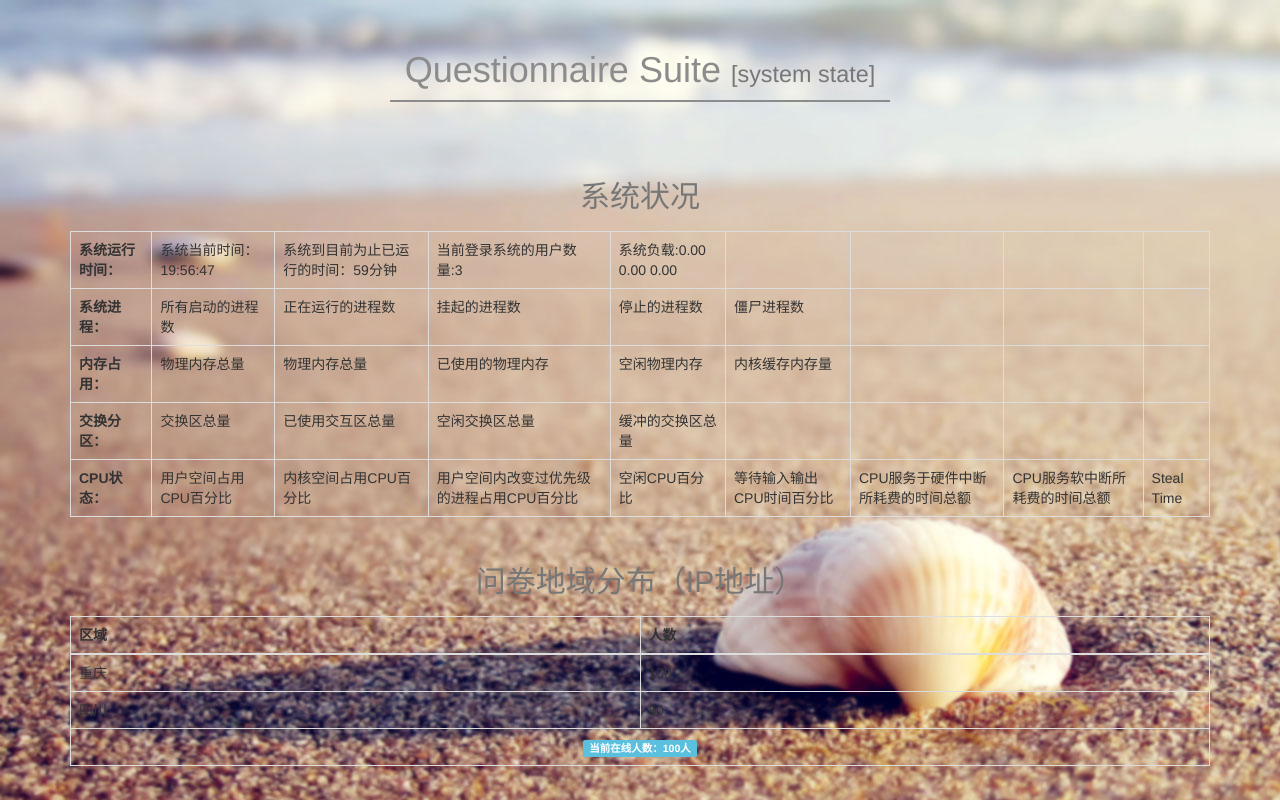
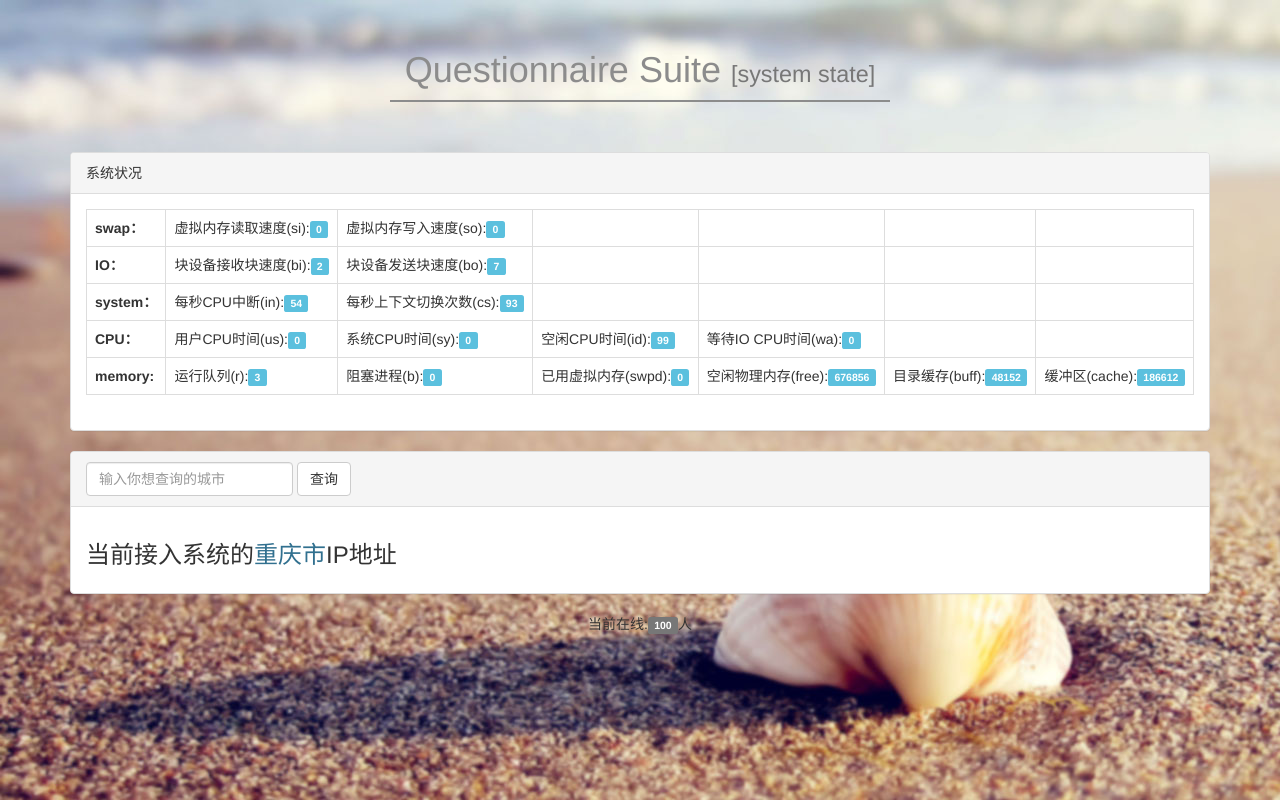
Before and after one commit to 15-321/questionnaire-suite, a website: page frontEnd/src/watchsys.html in a window 1280 px wide. Drawn offline with Linux system fonts and the light colour scheme.

Commit message:
系统监控功能完成（使用本地测试接口）

```diff
--- /dev/null
+++ b/frontEnd/src/123.txt
@@ -0,0 +1 @@
+{"condition":{"b":"0","bi":"2","bo":"7","buff":"48152","cache":"186612","cs":"93","free":"676856","id":"99","in":"54","r":"3","si":"0","so":"0","st":"0","sy":"0","us":"0","wa":"0","wspd":"0","num":"100"}}
--- /dev/null
+++ b/frontEnd/src/234.txt
@@ -0,0 +1 @@
+["1.1.1.1","2.2.2.2"]
--- a/frontEnd/src/css/main.css
+++ b/frontEnd/src/css/main.css
@@ -11,6 +11,9 @@ a,a:link,a:visited{
     border-bottom: 2px solid #8c8c8c;
 }
 #header h1{
+    color: #8c8c8c;
+}
+#header h1 a{
     color: #8c8c8c;
 }
 .option-item{
@@ -47,3 +50,6 @@ a,a:link,a:visited{
 .btn-ghost:hover{
     border: 2px solid #818991;
 }
+#searchForm{
+    margin-bottom: 10px;
+}
--- a/frontEnd/src/js/watchsys.js
+++ b/frontEnd/src/js/watchsys.js
@@ -1,19 +1,65 @@
 /*Created by jiangwenyang on 2016/11/28.*/
 $(function () {
-    var innitData=function(){
+    var tableSysItem=$('#tableSys tr');
+    var IPNumber=$('#IPNumber');
+    var span_sysData=[];
+    for(var i=0;i<tableSysItem.length;i++){
+        span_sysData[i]=$(tableSysItem[i]).find('span');
+    }
+    var searchBtn=$('#searchBtn');
+    var IPlist=$('#IPlist');
+    //查询IP
+    searchBtn.click(function(e){
+        e.preventDefault();
+        var city=$('#city').val();
         $.ajax({
-            url:'#',
+            url:'234.txt',
+            data:{
+                "district":city
+            },
             success:function(data){
-
+                var jsondata=$.parseJSON(data);
+                if(!jsondata){
+                    var item="<p class='text-danger'>暂时没有查询结果</p>";
+                    IPlist.html('');
+                    IPlist.append(item);
+                }else{
+                    IPlist.html('');
+                    for(var i=0;i<jsondata.length;i++){
+                        var item="<li>"+jsondata[i]+"</li>";
+                        IPlist.append(item);
+                    }
+                }
             }
         });
+    });
+    var innitData=function(){
+        //系统状态
         $.ajax({
-            url:'#',
+            url:'123.txt',
             success:function(data){
-
+                var jsondata=$.parseJSON(data).condition;
+                span_sysData[0][0].innerHTML=jsondata.si;
+                span_sysData[0][1].innerHTML=jsondata.so;
+                span_sysData[1][0].innerHTML=jsondata.bi;
+                span_sysData[1][1].innerHTML=jsondata.bo;
+                span_sysData[2][0].innerHTML=jsondata.in;
+                span_sysData[2][1].innerHTML=jsondata.cs;
+                span_sysData[3][0].innerHTML=jsondata.us;
+                span_sysData[3][1].innerHTML=jsondata.sy;
+                span_sysData[3][2].innerHTML=jsondata.id;
+                span_sysData[3][3].innerHTML=jsondata.wa;
+                span_sysData[4][0].innerHTML=jsondata.r;
+                span_sysData[4][1].innerHTML=jsondata.b;
+                span_sysData[4][2].innerHTML=jsondata.wspd;
+                span_sysData[4][3].innerHTML=jsondata.free;
+                span_sysData[4][4].innerHTML=jsondata.buff;
+                span_sysData[4][5].innerHTML=jsondata.cache;
+                IPNumber.text(jsondata.num);
+                // alert(IPNumber.innerHTML)
             }
         });
     }
     innitData();
-    var timer=setInterval(innitData,5000);
+    var timer=setInterval(innitData,10000);
 })
--- a/frontEnd/src/watchsys.html
+++ b/frontEnd/src/watchsys.html
@@ -32,100 +32,83 @@
 
 <div class="container">
     <div id="header">
-        <h1 class="text-center">Questionnaire Suite <small>[system state]</small> </h1>
+        <h1 class="text-center"><a href="index.html">Questionnaire Suite </a><small>[system state]</small> </h1>
     </div>
     <!--系统状态表-->
+    <div class="panel panel-default">
+        <div class="panel-heading">系统状况</div>
+        <div class="panel-body">
             <div class="table-responsive">
-        <table class="table table-bordered table-hover">
-            <caption class="text-center"><h2>系统状况</h2></caption>
+                <table id="tableSys" class="table table-bordered table-hover">
                     <tr>
-                <th>系统运行时间：</th>
-                <td>系统当前时间：19:56:47</td>
-                <td>系统到目前为止已运行的时间：59分钟</td>
-                <td>当前登录系统的用户数量:3</td>
-                <td>系统负载:0.00 0.00 0.00</td>
+                        <th>swap：</th>
+                        <td>虚拟内存读取速度(si):<span class="label label-info"></span></td>
+                        <td>虚拟内存写入速度(so):<span class="label label-info"></span></td>
                         <td></td>
                         <td></td>
                         <td></td>
                         <td></td>
                     </tr>
                     <tr>
-                <th>系统进程：</th>
-                <td>所有启动的进程数</td>
-                <td>正在运行的进程数</td>
-                <td>挂起的进程数</td>
-                <td>停止的进程数</td>
-                <td>僵尸进程数</td>
-                <td></td>
-                <td></td>
-                <td></td>
-            </tr>
-            <tr>
-                <th>内存占用：</th>
-                <td>物理内存总量</td>
-                <td>物理内存总量</td>
-                <td>已使用的物理内存</td>
-                <td>空闲物理内存</td>
-                <td>内核缓存内存量</td>
-                <td></td>
-                <td></td>
-                <td></td>
-            </tr>
-            <tr>
-                <th>交换分区：</th>
-                <td>交换区总量</td>
-                <td>已使用交互区总量</td>
-                <td>空闲交换区总量</td>
-                <td>缓冲的交换区总量</td>
+                        <th>IO：</th>
+                        <td>块设备接收块速度(bi):<span class="label label-info"></span></td>
+                        <td>块设备发送块速度(bo):<span class="label label-info"></span></td>
                         <td></td>
                         <td></td>
                         <td></td>
                         <td></td>
                     </tr>
                     <tr>
-                <th>CPU状态：</th>
-                <td>用户空间占用CPU百分比</td>
-                <td>内核空间占用CPU百分比</td>
-                <td>用户空间内改变过优先级的进程占用CPU百分比</td>
-                <td>空闲CPU百分比</td>
-                <td>等待输入输出CPU时间百分比</td>
-                <td>CPU服务于硬件中断所耗费的时间总额</td>
-                <td>CPU服务软中断所耗费的时间总额</td>
-                <td>Steal Time</td>
+                        <th>system：</th>
+                        <td>每秒CPU中断(in):<span class="label label-info"></span></td>
+                        <td>每秒上下文切换次数(cs):<span class="label label-info"></span></td>
+                        <td></td>
+                        <td></td>
+                        <td></td>
+                        <td></td>
                     </tr>
+                    <tr>
+                        <th>CPU：</th>
+                        <td>用户CPU时间(us):<span class="label label-info"></span></td>
+                        <td>系统CPU时间(sy):<span class="label label-info"></span></td>
+                        <td>空闲CPU时间(id):<span class="label label-info"></span></td>
+                        <td>等待IO CPU时间(wa):<span class="label label-info"></span></td>
+                        <td></td>
+                        <td></td>
+                    </tr>
+                    <tr>
+                        <th>memory:</th>
+                        <td>运行队列(r):<span class="label label-info"></span></td>
+                        <td>阻塞进程(b):<span class="label label-info"></span></td>
+                        <td>已用虚拟内存(swpd):<span class="label label-info"></span></td>
+                        <td>空闲物理内存(free):<span class="label label-info"></span></td>
+                        <td>目录缓存(buff):<span class="label label-info"></span></td>
+                        <td>缓冲区(cache):<span class="label label-info"></span></td>
+                    </tr>
+                </table>
 
-        </table>
+            </div>
+        </div>
     </div>
 
     <!--IP分布表-->
-    <div class="table-responsive">
-        <table class="table table-bordered table-hover">
-            <caption class="text-center"><h2>问卷地域分布（IP地址）</h2></caption>
-            <thead>
-            <tr>
-                <th>区域</th>
-                <th>人数</th>
-            </tr>
-            </thead>
-
-            <tfoot>
-            <tr>
-                <td colspan="2" class="text-center"><span class="label label-info">当前在线人数：100人</span></td>
-            </tr>
-            </tfoot>
-
-            <tbody>
-            <tr data-toggle="modal" data-target="#myModal">
-                <td>重庆</td>
-                <td>100</td>
-            </tr>
-            <tr data-toggle="modal" data-target="#myModal">
-                <td>四川</td>
-                <td>80</td>
-            </tr>
-            </tbody>
-        </table>
+    <div class="panel panel-default">
+        <div class="panel-heading">
+            <form id="IPsearch" class="form-inline" role="form">
+            <div class="form-group">
+                <label class="sr-only" for="city">城市：</label>
+                <input type="text" class="form-control" id="city" placeholder="输入你想查询的城市">
             </div>
+            <button type="submit" id="searchBtn" class="btn btn-default">查询</button>
+        </form>
+        </div>
+        <div class="panel-body">
+            <h3>当前接入系统的<span class="text-info">重庆市</span>IP地址</h3>
+            <ul id="IPlist" class="text-info">
+            </ul>
+        </div>
+    </div>
+    <p class="text-center">当前在线:<span id="IPNumber" class="label label-default"></span>人</p>
 </div>
 <!--jquery引入-->
 <script src="js/jquery-2.1.4.min.js"></script>
```
Also changed, not shown: frontEnd/src/index.html (+1 -1 lines), frontEnd/src/js/search.js (+18 -2 lines), frontEnd/src/search.html (+53 -33 lines), frontEnd/dist/css/main.css, frontEnd/dist/index.html, frontEnd/dist/js/search.js, frontEnd/dist/js/watchsys.js, frontEnd/dist/search.html, frontEnd/dist/watchsys.html. Lines whose indentation alone changed are shown as unchanged.
